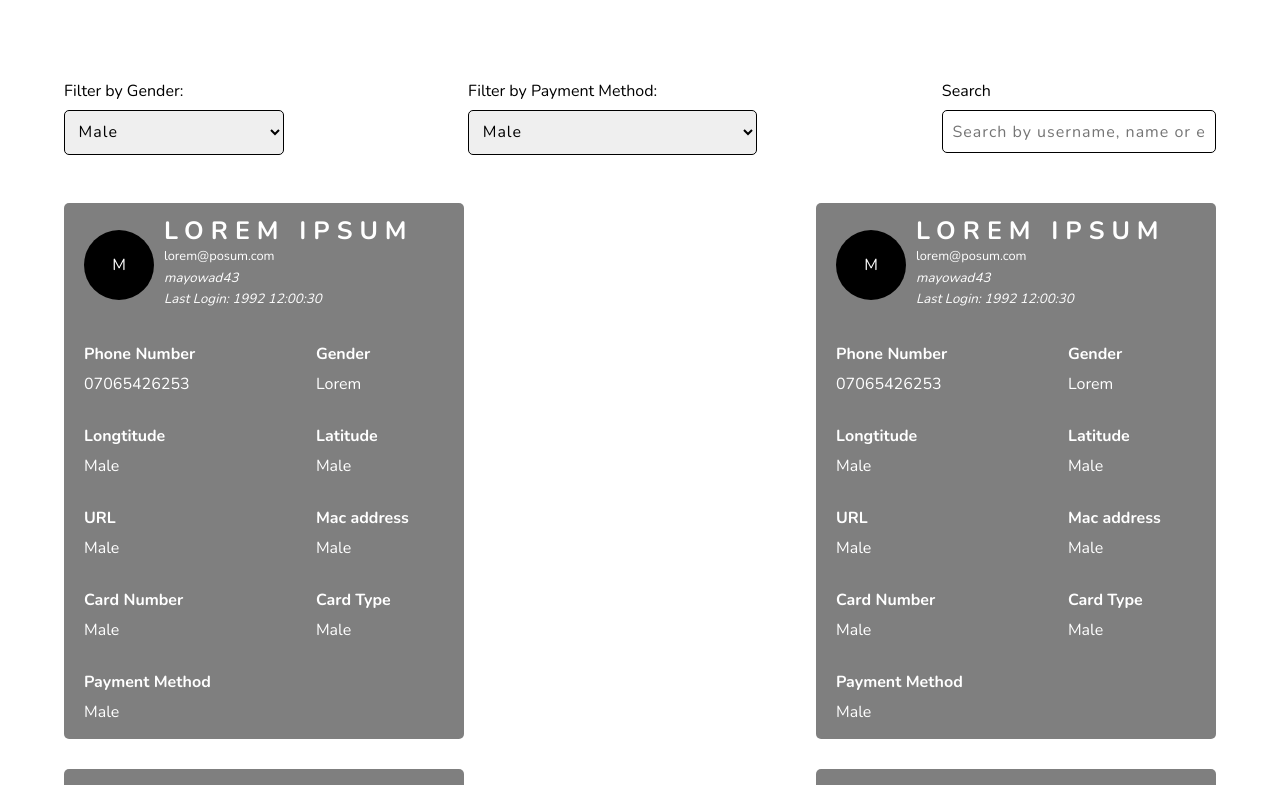
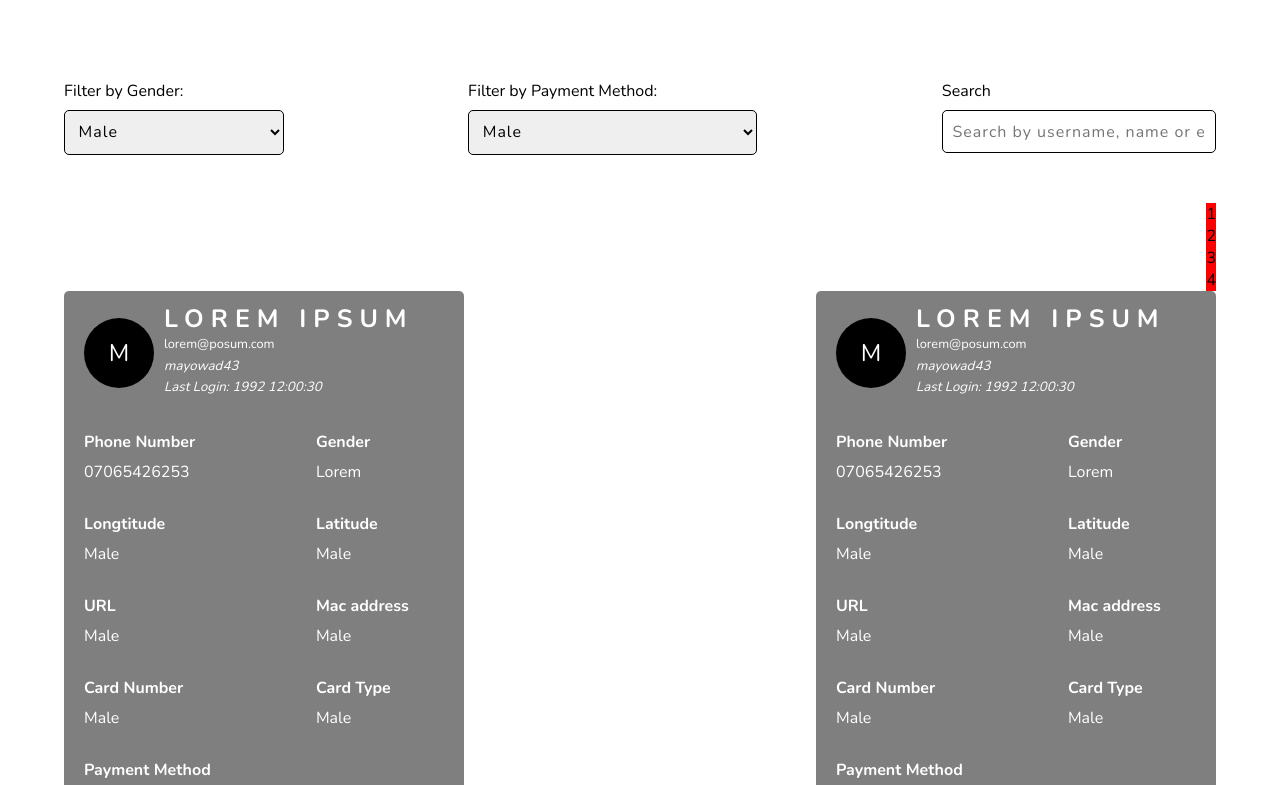
Before and after one commit to mayowadabiri/enye-frontend, a React (Create React App) app: page / in a window 1280 px wide. Shown: the top 785 px of the page. Built offline with nearby package versions, Linux system fonts and the light colour scheme.

Commit message:
pagination style update

```diff
--- a/src/App.css
+++ b/src/App.css
@@ -44,3 +44,17 @@
     padding: 0.6rem;
      display: block;
 }
+
+
+.pagination{
+  width: 100%;
+  display: flex;
+  justify-content: flex-end;
+}
+.pagination__container{
+  background-color: red;
+}
+
+.pagination__item{
+
+}
--- a/src/App.js
+++ b/src/App.js
@@ -22,7 +22,27 @@ const App = () => {
           </div>
           <div>
             <label className="filter__label">Search</label>
-            <input type="text" className="filter__input" placeholder="Search by username, name or email address" />
+            <input
+              type="text"
+              className="filter__input"
+              placeholder="Search by username, name or email address"
+            />
+          </div>
+        </div>
+        <div className="pagination">
+          <div className="pagination__container">
+            <p className="pagination__item">
+              <span>1</span>
+            </p>
+            <p className="pagination__item">
+              <span>2</span>
+            </p>
+            <p className="pagination__item">
+              <span>3</span>
+            </p>
+            <p className="pagination__item">
+              <span>4</span>
+            </p>
           </div>
         </div>
         <Profiles />
--- a/src/components/Profile/Profile.module.css
+++ b/src/components/Profile/Profile.module.css
@@ -29,6 +29,7 @@
   justify-content: center;
   align-items: center;
   margin-right: 10px;
+  font-size: 1.5rem;
 }
 
 .profileName{
```
Also changed, not shown: 2 other files (tests, documents, lock files or other folders).
